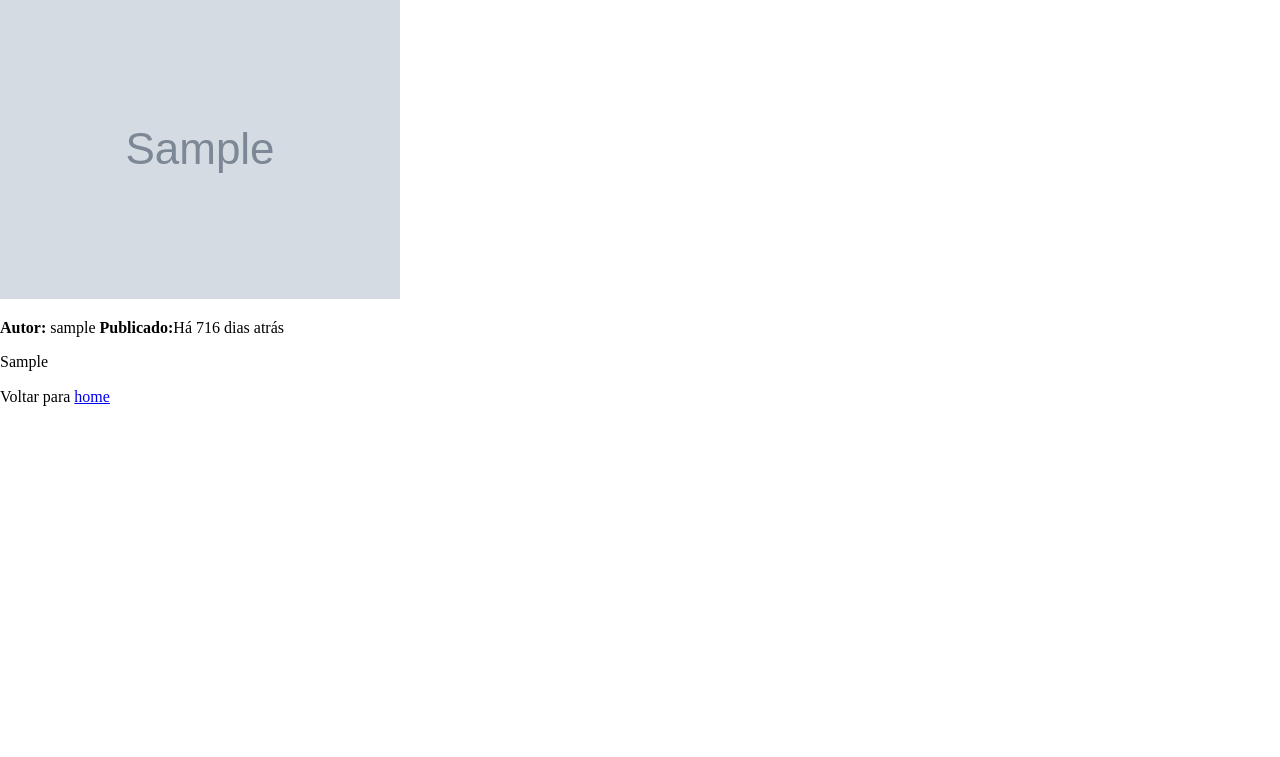
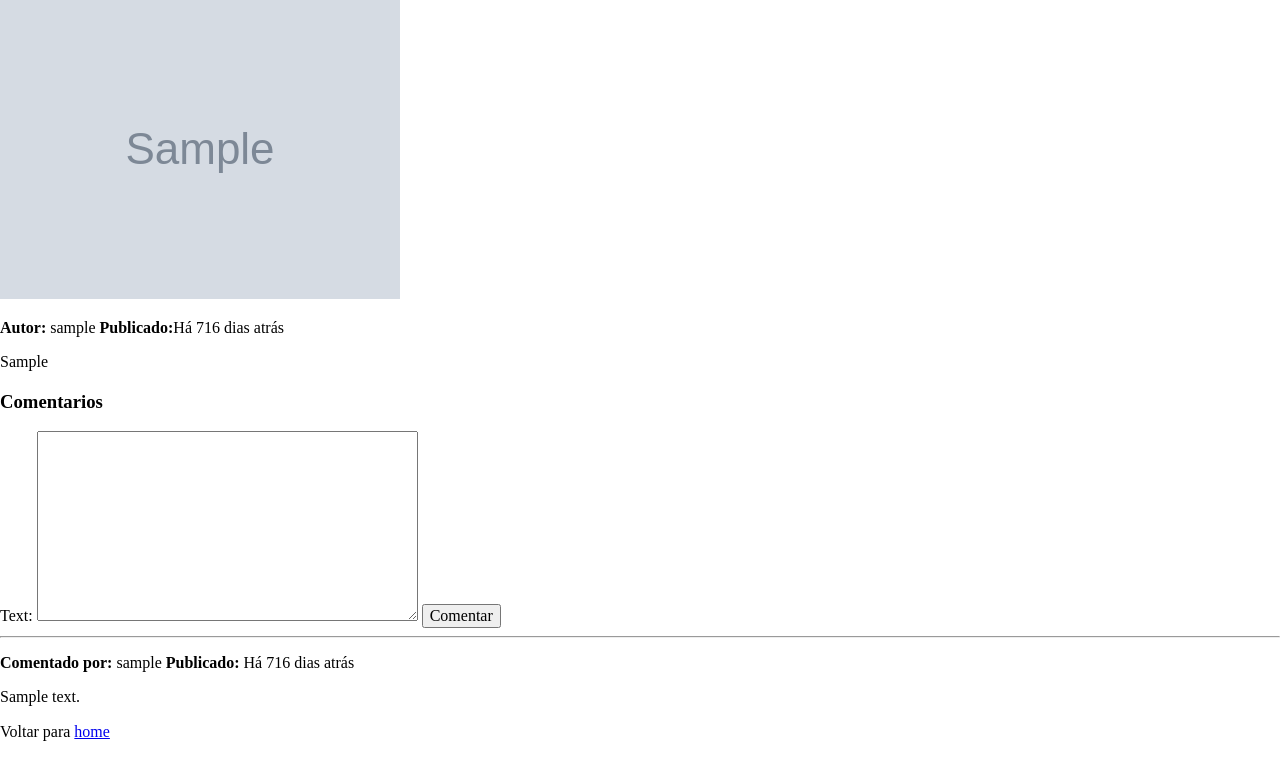
Before and after one commit to pauloaugusto-dmf/blog_django, a Django app: a page that uses templates/publication/post_detail.html in a window 1280 px wide. Shown: the part 81-838 px from the top of the page. Before the commit the page ends 487 px from the top, so only its background shows below. Run offline with Django 4.2, Linux system fonts and the light colour scheme; tables that the repository leaves empty hold one stand-in row (values such as "Sample post"); grey boxes marked "Sample" are stand-in pictures.

Commit message:
Creating the comment system

```diff
--- a/publication/admin.py
+++ b/publication/admin.py
@@ -1,6 +1,6 @@
 from django.contrib import admin
 
-from.models import Topic, Post
+from.models import Topic, Post, Comment
 
 @admin.register(Topic)
 class TopicAdmin(admin.ModelAdmin):
@@ -9,3 +9,7 @@ class TopicAdmin(admin.ModelAdmin):
 @admin.register(Post)
 class PostAdmin(admin.ModelAdmin):
     list_display = ['title', 'slug', 'topic', 'author', 'created', 'modified']
+
+@admin.register(Comment)
+class ThemeAdmin(admin.ModelAdmin):
+    list_display = ['user', 'text', "created", "modified"]
--- a/publication/form.py
+++ b/publication/form.py
@@ -1,7 +1,12 @@
 from django.forms import ModelForm
-from .models import Post
+from .models import Post, Comment
 
 class PostCreateForm(ModelForm):
     class Meta:
         model = Post
         fields = ['title', 'topic', 'image', 'alt', 'article']
+
+class PostCommentForm(ModelForm):
+    class Meta:
+        model = Comment
+        fields = ['text']
--- a/publication/models.py
+++ b/publication/models.py
@@ -1,4 +1,5 @@
 from django.db import models
+from django.urls import reverse
 from model_utils.models import TimeStampedModel
 from autoslug import AutoSlugField
 from datetime import datetime , timezone
@@ -35,7 +36,7 @@ class Post(TimeStampedModel):
         return self.title
 
     def get_absolute_url(self):
-        ...
+        reverse('article:detail', kwargs={'slug': self.slug})
 
     def get_sum_likes(self):
         likes = self.like.count()
@@ -59,3 +60,29 @@ class Post(TimeStampedModel):
                 return f'Há {now[0]} horas atrás' if now[0] != '1' else f'Há {now[0]} hora atrás'
         else:
             return f'Há {now.days} dias atrás' if now.days != '1' else f'Há {now.days} dia atrás'
+
+class Comment(TimeStampedModel):
+    user = models.ForeignKey(User, related_name="comments", on_delete=models.CASCADE, default=None)
+    post = models.ForeignKey(Post, related_name="comments", on_delete=models.CASCADE, default=None)
+    text = models.TextField()
+
+    class Meta:
+        ordering = ('-created' ,)
+
+    def __str__(self):
+        return self.text
+
+    def get_time(self):
+        now = datetime.now(timezone.utc) - self.created
+        print(now.days)
+        if now.days == 0:
+            now = str(now).split(':')
+            if now[0] == '0':
+                if now[1] == '00':
+                    return 'Nesse momento'
+                else:
+                    return f'Há {now[1]} minutos atrás' if now[1] != '01' else f'Há {now[1]} minuto atrás'
+            else:
+                return f'Há {now[0]} horas atrás' if now[0] != '1' else f'Há {now[0]} hora atrás'
+        else:
+            return f'Há {now.days} dias atrás' if now.days != '1' else f'Há {now.days} dia atrás'
--- a/publication/urls.py
+++ b/publication/urls.py
@@ -1,5 +1,5 @@
 from django.urls import path
-from .views import PostDetailView, PublicationHomeView, TopicCreateView, TopicUpdateView, TopicDeleteView, TopicListView, PostListView, PostCreateView, PostUpdateView, PostDeleteView, PostDetailView, PostSearchView, PostLikeView, PostDislikeView
+from .views import PostDetailView, PublicationHomeView, TopicCreateView, TopicUpdateView, TopicDeleteView, TopicListView, PostListView, PostCreateView, PostUpdateView, PostDeleteView, PostDetailView, PostSearchView, PostLikeView, PostDislikeView, PostCommentView
 
 
 app_name = 'publication'
@@ -21,4 +21,5 @@ urlpatterns = [
     path('post/search', PostSearchView.as_view(), name="search"),
     path('like/<int:pk>', PostLikeView.as_view(), name="like"),
     path('dislike/<int:pk>', PostDislikeView.as_view(), name="dislike"),
+    path('post/<int:pk>/comment/', PostCommentView.as_view(), name="comment"),
 ]
--- a/publication/views.py
+++ b/publication/views.py
@@ -1,11 +1,12 @@
+from django.http.response import HttpResponseRedirect
 from django.shortcuts import get_object_or_404, redirect, render
 from django.views.generic import CreateView, UpdateView, DeleteView, DetailView
 from django.views import View
 from django.views.generic.list import ListView
 
 
-from .models import Topic, Post
-from .form import PostCreateForm
+from .models import Topic, Post, Comment
+from .form import PostCreateForm, PostCommentForm
 
 class PublicationHomeView(View):
     template_name = 'publication/home.html'
@@ -55,6 +56,7 @@ class PostDetailView(DetailView):
 
     def get_context_data(self, **kwargs):
         context = super().get_context_data(**kwargs)
+        context['comment_form'] = PostCommentForm()
         return context
 
 class PostCreateView(CreateView):
@@ -144,3 +146,19 @@ class PostDislikeView(View):
         else:
             post.dislike.add(request.user)
         return redirect('publication:home')
+
+class PostCommentView(CreateView):
+    fields = '__all__'
+    form = PostCommentForm
+
+    def post(self, request, pk):
+        models = Comment()
+        models.user = request.user
+        models.post = Post.objects.get(id=request.POST.get('post_id'))
+        form = self.form(request.POST, instance=models)
+
+        if form.is_valid():
+            form.save()
+            return  redirect('publication:home')
+        else:
+            return redirect('publication:home')
--- a/templates/publication/post_detail.html
+++ b/templates/publication/post_detail.html
@@ -21,6 +21,33 @@
 
 <p>{{ post.article }}</p>
 
+<h3>Comentarios</h3>
+
+<div class="">
+    <form class="" action="{% url 'publication:comment' post.pk %}" method="post">
+        {% csrf_token %}
+        {{ comment_form}}
+        <button class="", type="submit", name="post_id" value="{{ post.id }}">Comentar</button>
+    </form>
+
+    {% if post.comments.all %}
+        {% for comment in post.comments.all %}
+            <div class="">
+                <div class="">
+                    <hr>
+                    <p>
+                        <strong>Comentado por: </strong>{{ comment.user }}
+                        <time><strong>Publicado: </strong>{{ comment.get_time}}</time>
+                    </p>
+                </div>
+                <div class="">
+                    <a>{{ comment.text }}</a>
+                </div>
+            </div>
+            {% endfor %}
+    {% endif %}
+</div>
+
 <p class="">
     Voltar para
     <a class="" href="\">
```
Also changed, not shown: publication/migrations/0006_comment.py (added).
